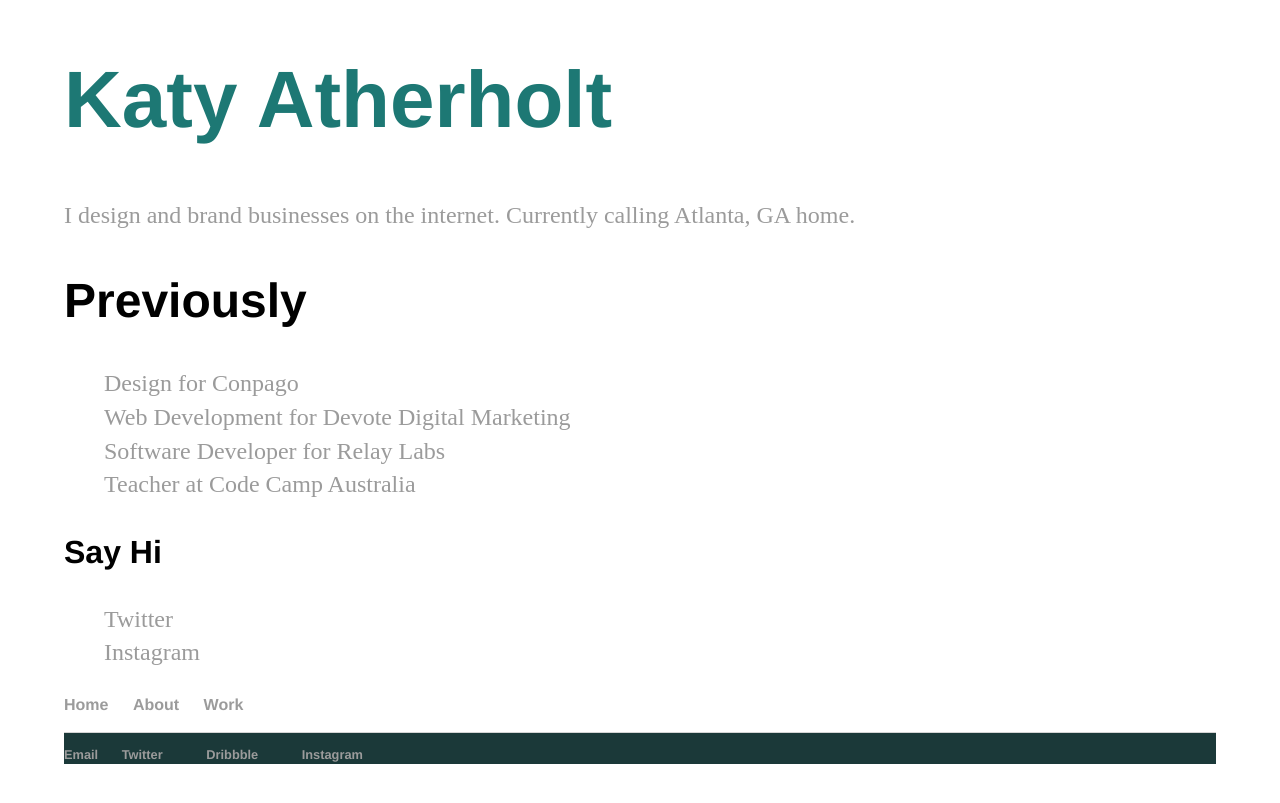
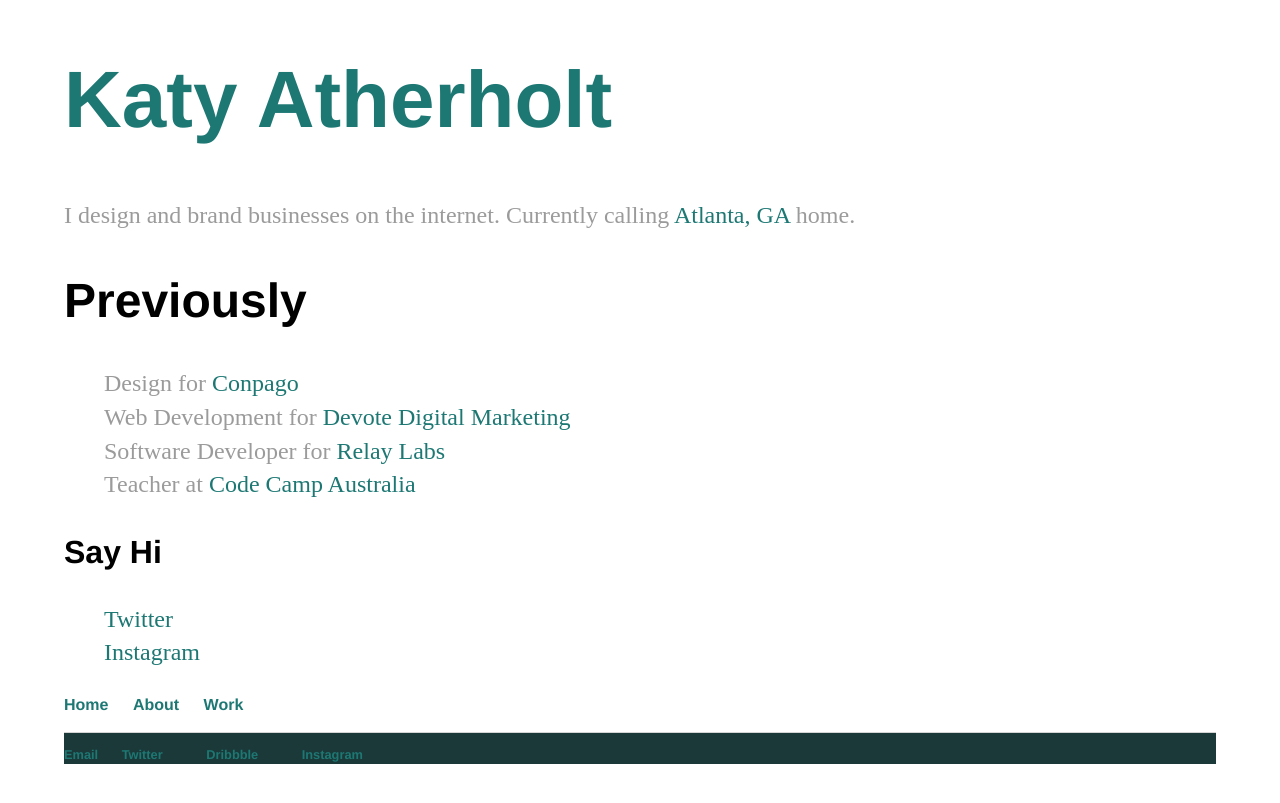
Before and after one commit to katherholt/katherholt.github.io, a Jekyll site: the page built from index.html, in a window 1280 px wide. Shown: the top 803 px of the page. Built offline with Jekyll 4.4.1, drawn with Linux system fonts in a browser that asks for light colours; some web fonts are replaced.

Commit message:
Update main.css

```diff
--- a/css/main.css
+++ b/css/main.css
@@ -1,6 +1,6 @@
 body { margin: 2em auto; width: 90%; background-color: #fff; }
 
-a { text-decoration: none; color: #9B9B9B; }
+a { text-decoration: none; color: #1D7874; }
 a:hover { text-decoration: underline; }
 
 p, ul { font-size: 1.5em; line-height: 1.4em; color: #9B9B9B; }
```
